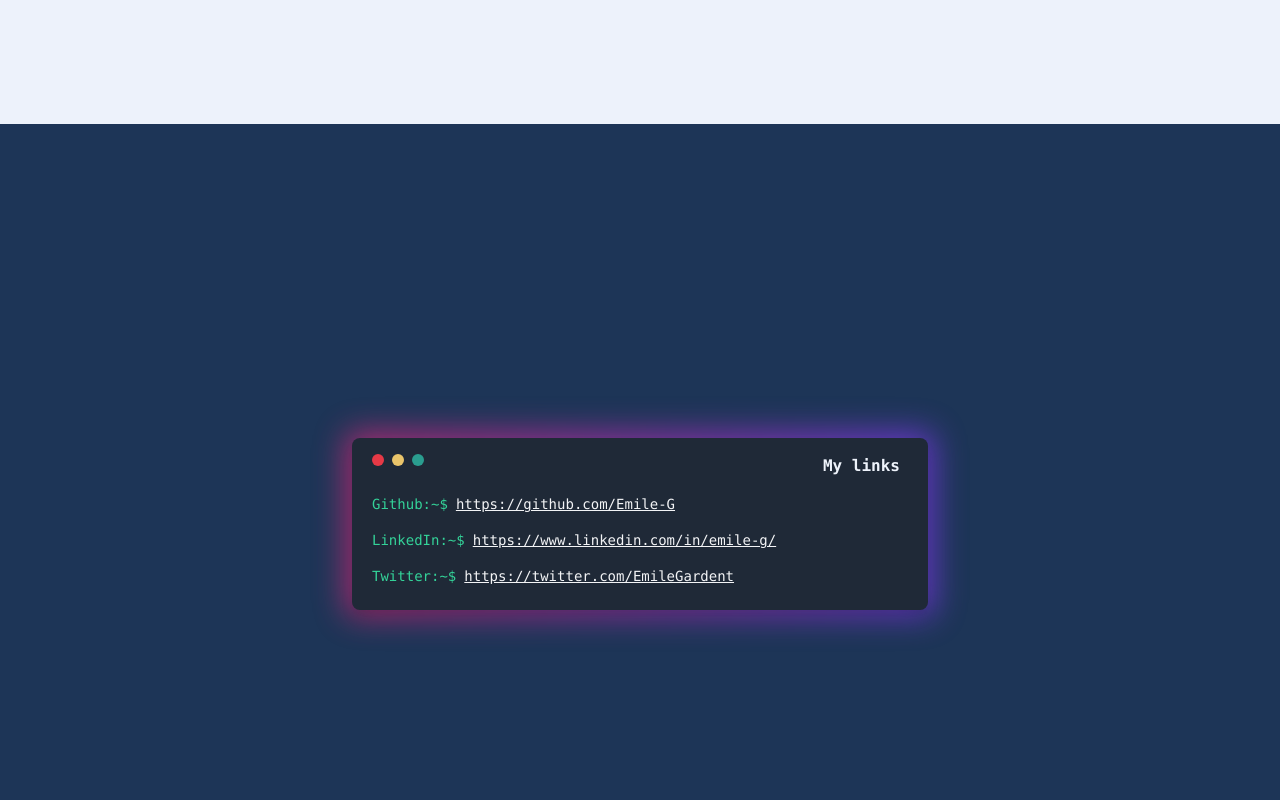
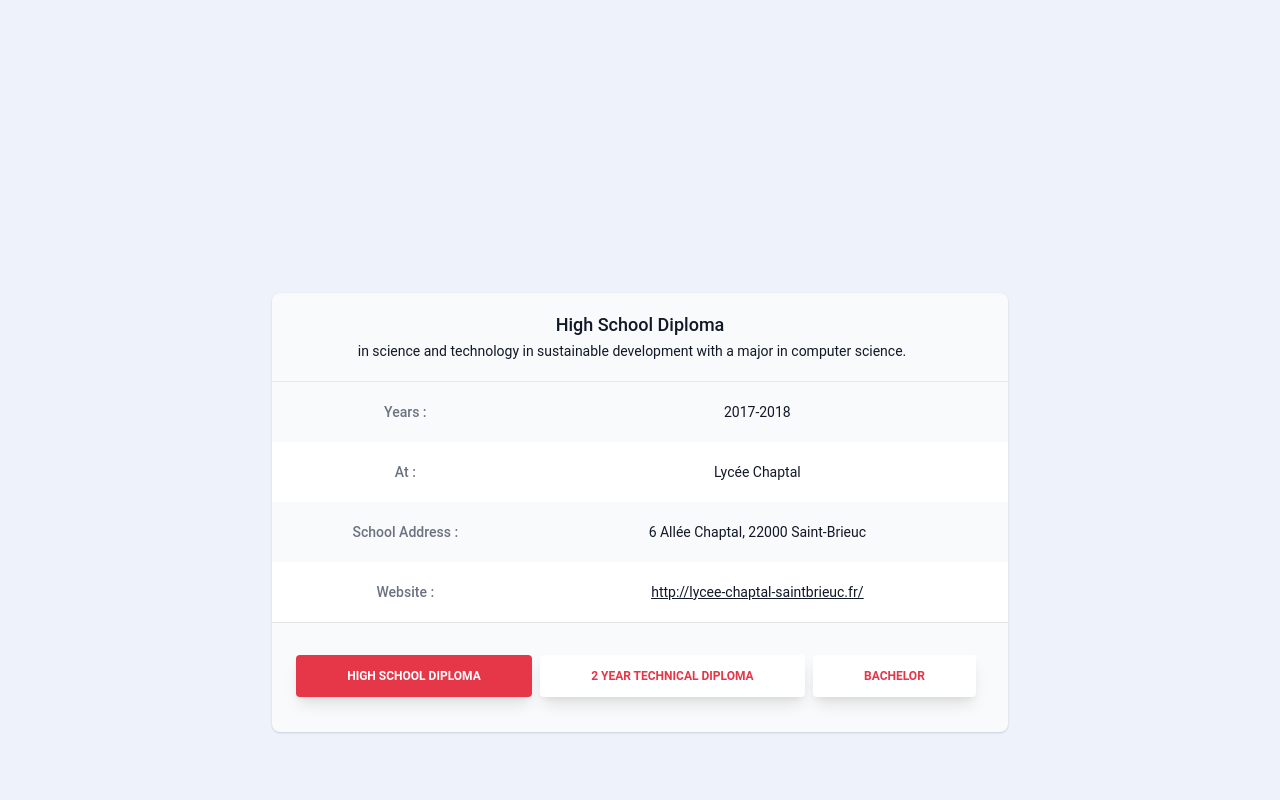
Before and after one commit to Emile-G/portfolio-V2, a React (Create React App) app: page / in a window 1280 px wide. Shown: the part 1540-2340 px from the top of the page. Built offline with nearby package versions, Linux system fonts and the light colour scheme.

Commit message:
Add education area, need to figure out how to 'snap' to each 'section'

```diff
--- a/src/App.js
+++ b/src/App.js
@@ -1,7 +1,8 @@
 import Navigation from "./components/Navigation";
 import Header from "./components/Header";
 import Stack from "./components/Stack";
-import Studies from "./components/Links";
+import Education from "./components/Education";
+import Links from "./components/Links";
 
 function App() {
   return (
@@ -9,7 +10,8 @@
       <Navigation />
       <Header />
       <Stack />
-      <Studies />
+      <Education />
+      <Links />
     </div>
   );
 }
--- /dev/null
+++ b/src/components/Education.js
@@ -0,0 +1,94 @@
+import react from "react"
+import content from '../content'
+
+export default function Education() {
+    const [openTab, setOpenTab] = react.useState(1);
+    return (
+        <div className="min-h-screen flex flex-col items-center justify-center font-robotoSlab" style={{ background: '#edf2fb' }} id="studies">
+            <div className="w-11/12 md:max-w-3xl text-xl text-center">
+                <div className="relative flex flex-col min-w-0 break-words w-full mb-6 rounded">
+                    <div className="px-4 py-5 flex-auto">
+                        <div class="bg-gray-50 shadow overflow-hidden sm:rounded-t-lg">
+                            {content.studies.study.map((studyMap, index) => {
+                                return (
+                                    <div className={openTab === index + 1 ? "block" : "hidden"} id={'link' + (index + 1)}>
+                                        <div class="px-4 py-5 sm:px-6">
+                                            <h3 class="text-lg leading-6 font-medium text-gray-900">
+                                                {studyMap.diploma}
+                                            </h3>
+                                            <p class="mt-1 max-w-2xl text-sm text-gray-900">
+                                                {studyMap.fullDiplomaName}
+                                            </p>
+                                        </div>
+                                        <div class="border-t border-b border-gray-200">
+                                            <dl>
+                                                <div class="bg-gray-50 px-4 py-5 sm:grid sm:grid-cols-3 sm:gap-4 sm:px-6">
+                                                    <dt class="text-sm font-medium text-gray-500">
+                                                        Years :
+                                                    </dt>
+                                                    <dd class="mt-1 text-sm text-gray-900 sm:mt-0 sm:col-span-2">
+                                                        {studyMap.years}
+                                                    </dd>
+                                                </div>
+                                                <div class="bg-white px-4 py-5 sm:grid sm:grid-cols-3 sm:gap-4 sm:px-6">
+                                                    <dt class="text-sm font-medium text-gray-500">
+                                                        At :
+                                                    </dt>
+                                                    <dd class="mt-1 text-sm text-gray-900 sm:mt-0 sm:col-span-2">
+                                                        {studyMap.school}
+                                                    </dd>
+                                                </div>
+                                                <div class="bg-gray-50 px-4 py-5 sm:grid sm:grid-cols-3 sm:gap-4 sm:px-6">
+                                                    <dt class="text-sm font-medium text-gray-500">
+                                                        School Address :
+                                                    </dt>
+                                                    <dd class="mt-1 text-sm text-gray-900 sm:mt-0 sm:col-span-2">
+                                                        {studyMap.address}
+                                                    </dd>
+                                                </div>
+                                                <div class="bg-white px-4 py-5 sm:grid sm:grid-cols-3 sm:gap-4 sm:px-6">
+                                                    <dt class="text-sm font-medium text-gray-500">
+                                                        Website :
+                                                    </dt>
+                                                    <dd class="mt-1 text-sm text-gray-900 sm:mt-0 sm:col-span-2 underline">
+                                                        <a href={studyMap.webisteData}>
+                                                            {studyMap.website}
+                                                        </a>
+                                                    </dd>
+                                                </div>
+                                            </dl>
+                                        </div>
+                                    </div>
+                                );
+                            })}
+                        </div>
+                        <div class="bg-gray-50 shadow overflow-hidden sm:rounded-b-lg">
+                            <div class="px-4 py-5 sm:px-6">
+                                <ul className="flex mb-0 list-none flex-wrap pt-3 pb-4 flex-row" role="tablist">
+                                    {content.studies.study.map((studyMap2, index) => {
+                                        return (
+                                            <li className="-mb-px mr-2 pt-2 md:pt-0 last:mr-0 flex-auto text-center">
+                                                <a className="text-xs font-bold uppercase px-5 py-3 shadow-lg rounded block leading-normal"
+                                                    style={(openTab === (index + 1)
+                                                        ? { color: 'white', background: '#E63749' }
+                                                        : { color: '#E63749', background: 'white' }
+                                                    )}
+                                                    onClick={e => {
+                                                        e.preventDefault();
+                                                        setOpenTab(index + 1);
+                                                    }}
+                                                    data-toggle="tab" href={'#link' + (index + 1)} role="tablist">
+                                                    {studyMap2.diploma}
+                                                </a>
+                                            </li>
+                                        );
+                                    })}
+                                </ul>
+                            </div>
+                        </div>
+                    </div>
+                </div>
+            </div>
+        </div>
+    );
+};
--- a/src/components/Links.js
+++ b/src/components/Links.js
@@ -3,7 +3,7 @@
 
 export default function Links() {
     return (
-        <div className="min-h-screen flex flex-col items-center justify-center font-robotoSlab" style={{ background: '#1D3557' }} id="studies">
+        <div className="min-h-screen flex flex-col items-center justify-center font-robotoSlab" style={{ background: '#1D3557' }} id="links">
             <div className="w-11/12 md:max-w-xl text-xl text-center">
                 <div class="w-full">
                     <div className="relative group">
--- a/src/components/Stack.js
+++ b/src/components/Stack.js
@@ -5,7 +5,7 @@
 export default function Stack() {
     return (
         <div className="min-h-screen flex flex-col items-center justify-center font-robotoSlab" style={{ background: '#edf2fb' }} id="stack">
-            <h1 className="text-5xl font-bold">The tech I use</h1>
+            <h1 className="text-5xl font-bold">The Techs I use</h1>
             <div className="flex flex-wrap justify-center mt-10">
                 {content.tech1.tech.map((tech, index) => {
                     return (
--- a/src/content/index.js
+++ b/src/content/index.js
@@ -54,15 +54,17 @@
                 school: 'Lycée Chaptal',
                 address: '6 Allée Chaptal, 22000 Saint-Brieuc',
                 website: 'http://lycee-chaptal-saintbrieuc.fr/',
-                fullDiplomaName: 'High school diploma in science and technology in sustainable development with a major in computer science.',
+                webisteData: 'http://lycee-chaptal-saintbrieuc.fr/',
+                fullDiplomaName: 'in science and technology in sustainable development with a major in computer science.',
             },
             {
                 diploma: '2 Year Technical Diploma',
                 years: '2018-2020',
                 school: ' Lycée Charles de Foucauld',
                 address: '32 Rue de Quimper, 29200 Brest',
-                website: 'https://www.estran-brest.fr/charles-de-foucauld/lenseignement-superieur/bts-sio/',
-                fullDiplomaName: '2 year technical diploma in web and web application developing.',
+                website: 'https://www.estran-brest.fr/',
+                webisteData: 'https://www.estran-brest.fr/charles-de-foucauld/lenseignement-superieur/bts-sio/',
+                fullDiplomaName: 'in web and web application developing.',
             },
             {
                 diploma: 'Bachelor',
@@ -70,7 +72,8 @@
                 school: 'EPSI',
                 address: 'Rue Fernand Robert, 35000 Rennes',
                 website: 'https://www.epsi.fr/',
-                fullDiplomaName: 'Bachelor in application conception and application programing.',
+                webisteData: 'https://www.epsi.fr/',
+                fullDiplomaName: 'in application conception and application programing.',
             },
         ]
     },
--- a/src/css/index.css
+++ b/src/css/index.css
@@ -3,7 +3,7 @@
 @tailwind utilities;
 
 @import url('https://fonts.googleapis.com/css2?family=Bonheur+Royale&display=swap');
-@import url('https://fonts.googleapis.com/css2?family=Roboto+Slab:wght@100;200;300;400;500;600;700;800;900&display=swap');
+@import url('https://fonts.googleapis.com/css2?family=Roboto:ital,wght@0,100;0,300;0,400;0,500;0,700;0,900;1,100;1,300;1,400;1,500;1,700;1,900&display=swap');
 
 *{
     -ms-overflow-style: none;
--- a/tailwind.config.js
+++ b/tailwind.config.js
@@ -24,7 +24,7 @@
       serif: ['Georgia', 'Cambria', '"Times New Roman"', 'Times', 'serif'],
       mono: ['Menlo', 'Monaco', 'Consolas', '"Liberation Mono"', '"Courier New"', 'monospace'],
       bonheurRoyale: ['Bonheur Royale'],
-      robotoSlab: ['Roboto Slab'],
+      robotoSlab: ['Roboto'],
     },
     animation: {
       float: 'float 3s infinite',
```
